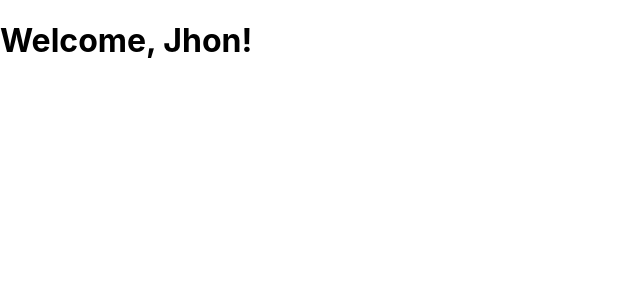
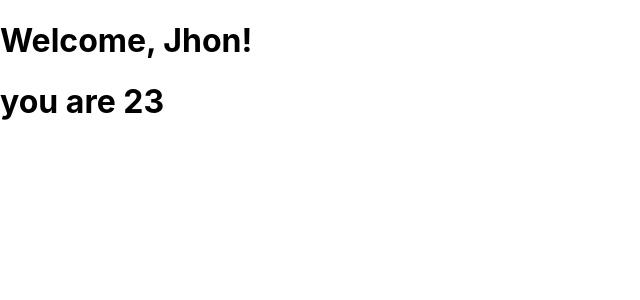
Before and after one commit to Gabriel1470/React-esercizi, a React (Create React App) app: page / in a window 1280 px wide. Shown: the top 300 px of the page, without its empty margins (0-640 px from the left). Built offline with nearby package versions, Linux system fonts and the light colour scheme.

Commit message:
props 02 and props 03

```diff
--- a/src/App.js
+++ b/src/App.js
@@ -5,7 +5,7 @@ import { Welcome } from './components/Welcome';
 function App() {
   return (
     <div>
-      <Welcome name= "Jhon"/>
+      <Welcome  name= "Jhon" age={23}/>
     </div>
   );
 }
--- a/src/components/Welcome.js
+++ b/src/components/Welcome.js
@@ -1,12 +1,26 @@
 import React from "react";
 
-export class Welcome extends React.Component{
+ export class Welcome extends React.Component{
 
   render(){
     return(
-      <>
-      <h1>Welcome, {this.props.name}!</h1>
-      </>
+      <div>
+
+
+        {!! this.props.name  && <h1>Welcome, {this.props.name}!</h1> }
+       {!! this.props.age && <h1>you are {this.props.age}</h1>}
+
+      </div>
     )
   }
 }
+
+
+/* export function Welcome(){
+  let fieldProps = {
+    name: "Jhon"
+  };
+
+    return <h1>Welcome {this.name}</h1>
+  }
+} */
```
